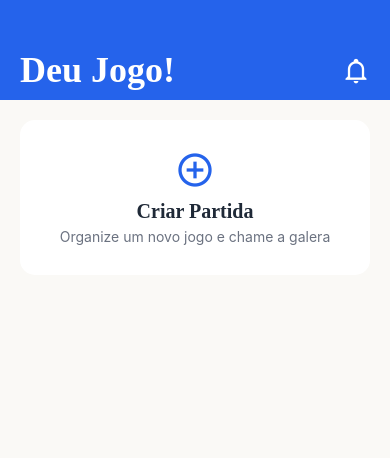
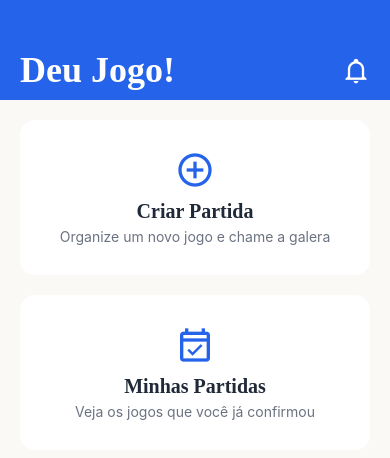
Before and after one commit to AlexandreFreitas04/tcc, a React Native app: screen / in a window 390 px wide. Shown: the top 458 px of the page. Built offline with nearby package versions, Linux system fonts and the light colour scheme.

Commit message:
adicionando botão de minhas partidas

```diff
--- a/screens/Home.js
+++ b/screens/Home.js
@@ -24,6 +24,12 @@ export default function Home() {
             <Text style={styles.menuTitulo}>Criar Partida</Text>
             <Text style={styles.menuSubtitulo}>Organize um novo jogo e chame a galera</Text>
           </TouchableOpacity>
+
+          <TouchableOpacity style={styles.menuBotao}>
+            <Icon name="calendar-check-outline" size={40} color="#2563EB" />
+            <Text style={styles.menuTitulo}>Minhas Partidas</Text>
+            <Text style={styles.menuSubtitulo}>Veja os jogos que você já confirmou</Text>
+          </TouchableOpacity>
         </View>
       </ScrollView>
     </View>
```
